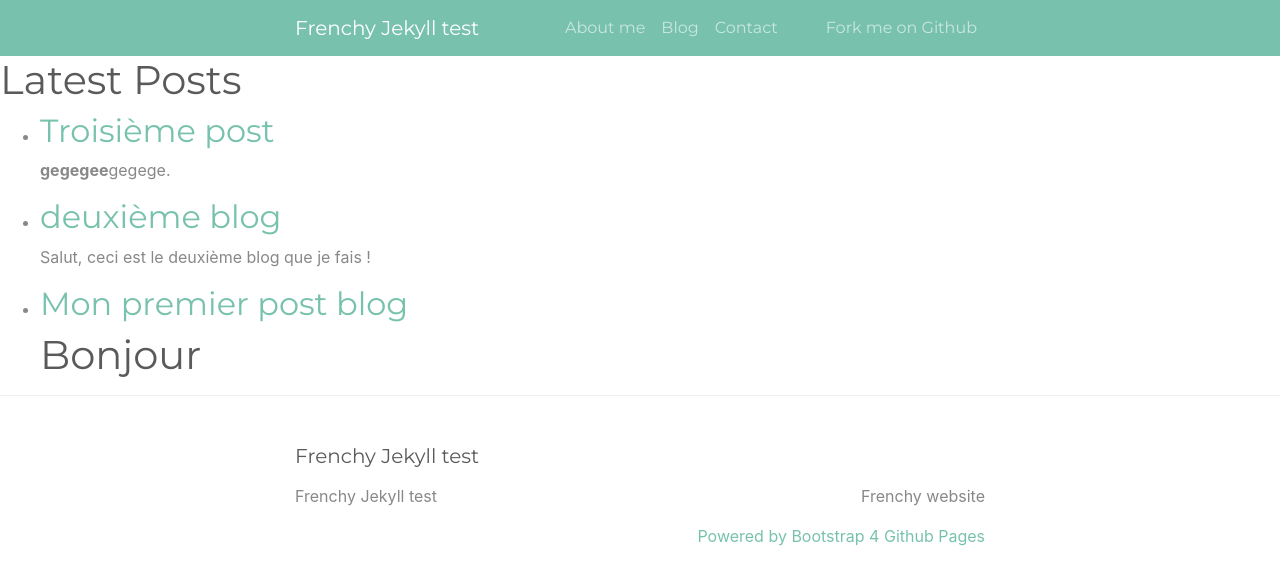
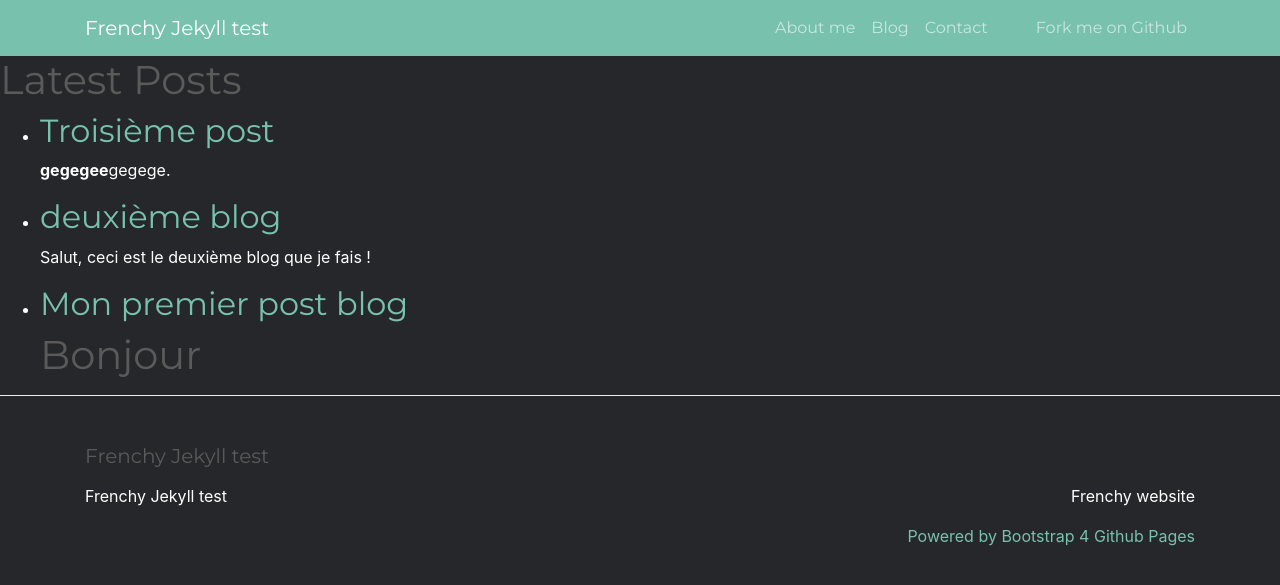
Before and after one commit to FrenchyFPS/jekyll-test, a Jekyll site: the page built from blog.html, in a window 1280 px wide. Shown: the top 585 px of the page. Built offline with Jekyll 4.4.1, drawn with Linux system fonts in a browser that asks for light colours.

Commit message:
Bootstrap default

```diff
--- a/_includes/head.html
+++ b/_includes/head.html
@@ -4,6 +4,7 @@
   <meta name="viewport" content="width=device-width, initial-scale=1">
   {%- seo -%}
   <link rel="stylesheet" href="{{ "/assets/main.css" | relative_url }}">
+  <link rel="stylesheet" href="{{ "/assets/theme.css" | relative_url }}">
   {%- feed_meta -%}
   <script src="{{ "/assets/javascript/bootstrap/jquery.min.js" | relative_url }}"></script>
   <script src="{{ "/assets/javascript/bootstrap/bootstrap.bundle.min.js" | relative_url }}"></script>
--- a/_sass/_variables.scss
+++ b/_sass/_variables.scss
@@ -5,12 +5,6 @@
 
 // Some customization of the container class to have a better display in the guide.
 // Don't hesitate to remove it to have a standard Bootstrap behavior
-$container-max-widths: (
-  sm: 540px,
-  md: 640px,
-  lg: 690px,
-  xl: 720px
-) !default;
 
 // Minty 4.3.1
 // Bootswatch
--- /dev/null
+++ b/assets/theme.css
@@ -0,0 +1,6 @@
+
+
+body {
+    background-color:#26272b;
+    color: #ffffff;
+}
```
